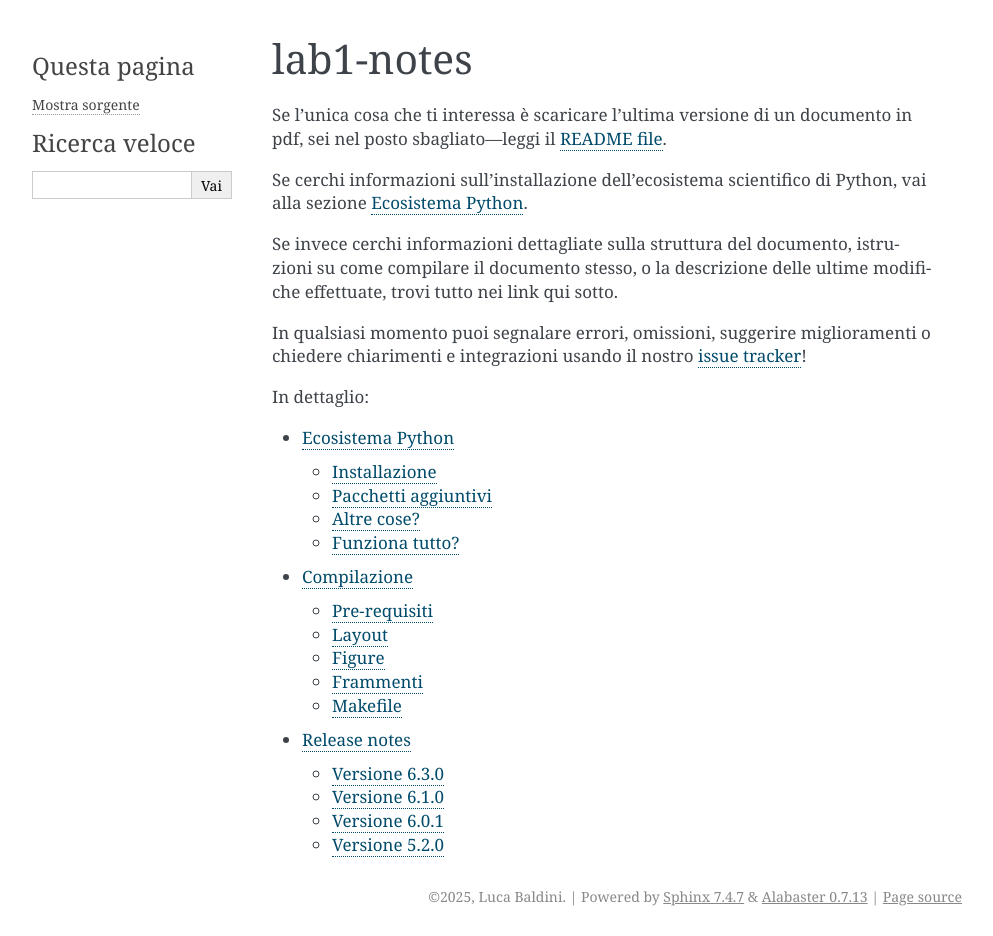
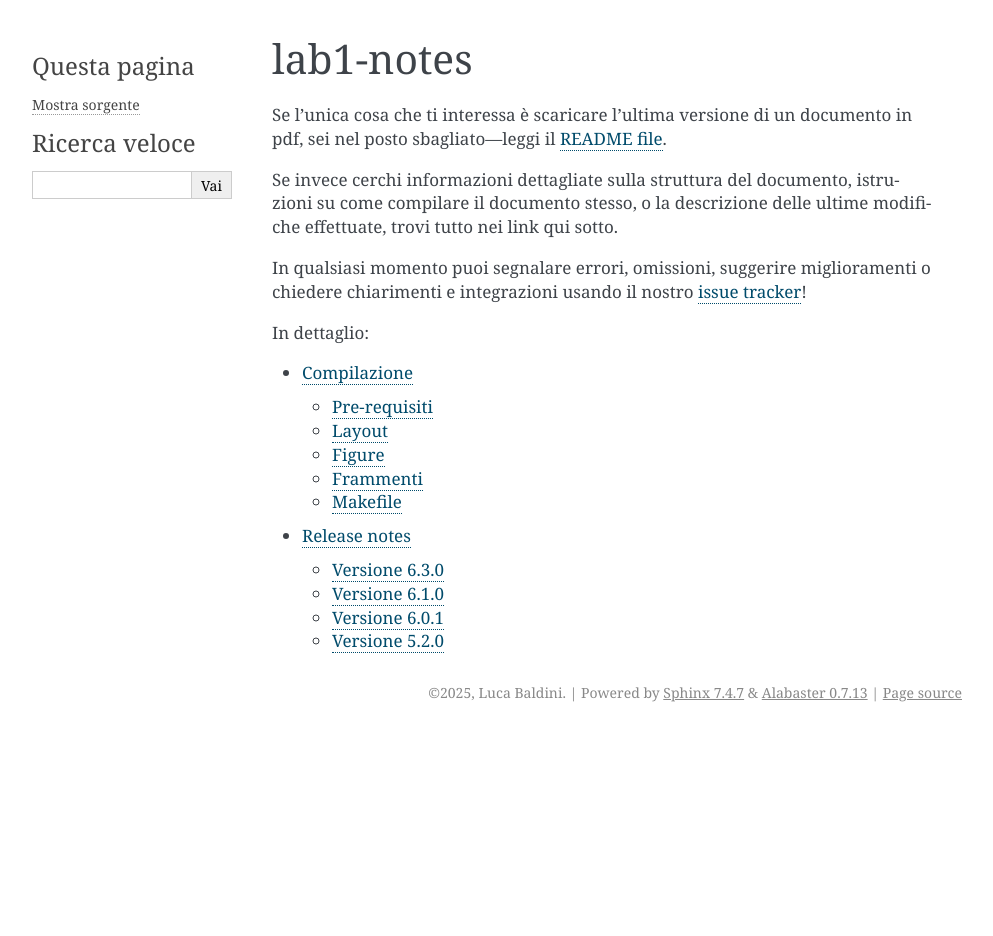
Before and after one commit to unipi-physics-labs/lab1-notes, a Sphinx documentation site: the page built from docs/index.rst, in a window 1280 px wide. Shown: the whole page, without its empty margins (148-1141 px from the left). Built offline with Sphinx 7.4.7, drawn with Linux system fonts in a browser that asks for light colours; the version number could not be read and is left out; after the commit the page ends 900 px from its top, so only the background shows below that; some of the changed lines change nothing that is shown.

Commit message:
Docs on Python installation removed.

````diff
--- a/docs/ecosystem.rst
+++ /dev/null
@@ -1,159 +0,0 @@
-.. _ecosystem:
-
-Ecosistema Python
-=================
-
-Queste brevi note danno alcune indicazioni di base per l'installazione di
-Python e dell'ecosistema scientifico associato, e possono essere utili per
-mettersi in condizione di eseguire i frammenti di codice contenuti nelle
-dispense.
-
-La pagina principale di `Python <https://www.python.org/>`_ è il punto di
-ingresso fondamentale per tutte le questioni legate al linguaggio, comprese
-l'installazione e la documentazione. Se non avete particolari esigenze (o non
-sapete cosa vuol dire avere particolari esigenze) potete prendere l'ultima
-versione stabile (e.g., 3.13.7 a settembre 2025).
-Il tab "Downloads" in alto nella pagina web dovrebbe indirizzarvi di default
-all'ultima versione stabile per il vostro sistema operativo.
-
-
-Installazione
--------------
-
-Se usate Mac OS o GNU/Linux è più o meno garantito che abbiate già una versione di
-sistema di Python, e probabilmente questa va bene. Controllare solamente che
-non sia più vecchia della 3.7, nel qual caso, probabilmente, vale la pena di
-installarne una più recente.
-
-Se utilizzate Windows (e non avete Python installato sul vostro sistema), scaricate
-l'installer dalla `pagina web dei downloads <https://www.python.org/downloads/>`_ ed
-eseguitelo.
-
-.. note::
-
-    Quando lanciate l'installer di Windows potete selezionare l'installazione standard,
-    `assicurandovi di spuntare la check box che aggiunge l'eseguibile ``Python.exe``
-    alla variabile d'ambiente ``PATH``` (dovrebbe essere in basso nella finestrella
-    di avvio). Questo vi permetterà di lanciare l'interprete da terminale.
-
-Arrivati al termine dell'installazione, ed indipendentemente dal sistema operativo,
-assicuratevi di poter lanciare correttamente l'interprete Python dal vostro terminale, i.e.,
-digitando ``pyton`` e premendo INVIO dovreste vedere qualcosa di simile a
-
-.. code-block::
-
-    python
-    Python 3.13.7 (main, Aug 14 2025, 00:00:00) [GCC 15.2.1 20250808 (Red Hat 15.2.1-1)] on linux
-    Type "help", "copyright", "credits" or "license" for more information.
-    >>>
-
-Se vedete apparire i tre caratteri ``>>>`` siete a cavallo---potete iniziare ad eseguire
-comandi Python interattivamente. In caso contrario fate un respiro profondo e cercate di
-capire se e cosa non è andato secondo i piani, perché con ogni probabilità non avrete fortuna
-con la prossima sezione.
-
-.. warning::
-
-    A seconda del sistema operativo (e.g., con versioni recenti di Mac OS) è possibile che
-    il comando per lanciare l'interprete Python non si chiami ``python`` ma ``python3``.
-    Si tratta di accidente storico che, nel 2025, è estremamente poco interessante; il
-    messaggio è: se non funziona il prima provate il secondo prima di gettare la spugna.
-
-
-Pacchetti aggiuntivi
---------------------
-
-Una volta installato Python siete a buon punto, ma non ancora alla fine: oltre al linguaggio,
-avrete bisogno almeno di tre pacchetti esterni aggiuntivi, da installare a parte:
-
-* `numpy <https://numpy.org/>`_ per l'algebra lineare;
-* `scipy <https://scipy.org/>`_ per il fitting (tra le altre cose);
-* `matplotlib <https://matplotlib.org/>`_ per fare grafici.
-
-La buona notizia è che, se potete lanciare l'interprete Python da terminale, con ogni
-probabilità potete anche lanciare il `package installer`, ``pip``:
-
-.. code-block:: shell
-
-    pip install numpy scipy matplotlib
-
-Se tutto è andato come doveva, a questo punto dovreste essere in grado di lanciare
-l'inteprete Python ed importare i pacchetti
-
-.. code-block::
-
-    python
-    Python 3.13.7 (main, Aug 14 2025, 00:00:00) [GCC 15.2.1 20250808 (Red Hat 15.2.1-1)] on linux
-    Type "help", "copyright", "credits" or "license" for more information.
-    >>> import numpy
-    >>> import scipy
-    >>> import matplotlib
-    >>>
-
-Se tutti e tre i comandi di import arrivano a completamento senza messaggi d'errore,
-congratulazione: siete quasi pronti! Se invece vedete qualcosa di simile a
-
-.. code-block::
-
-    >>> import numpy
-    Traceback (most recent call last):
-      File "<python-input-0>", line 1, in <module>
-        import numpy
-    ModuleNotFoundError: No module named 'numpy'
-    >>>
-
-allora, purtroppo, qualcosa è andato storto.
-
-.. warning::
-
-    Se siete su uno di quei sistemi (e.g., Mac OS) in cui l'inteprete Python si chiama
-    ``python3`` e non ``python``, allora con ogni probabilità il `package manager` si chiama
-    ``pip3`` e non ``pip``. Vale quanto detto prima: in questo caso provate
-
-    .. code-block:: shell
-
-        pip3 install numpy scipy matplotlib
-
-
-
-Altre cose?
------------
-
-Si. Come minimo avrete bisogno di un `editor di testo`. In realtà è molto
-probabile che, una volta che avete iniziato a programmare, vi convinciate
-di aver bisogno di un `ambiente intergrato di sviluppo` (`integrated
-development environment`, o IDE, in inglese).
-
-Se volete replicare il setup utilizzato in laboratorio, installate
-`Visual Studio Code <https://code.visualstudio.com/>`_.
-
-
-
-Funziona tutto?
----------------
-
-Prova a copiare ed incollare il codice qui sotto nel tuo editor preferito e ad eseguirlo.
-Se appare un grafico con dei punti ed una retta dovresti essere `up and running`!
-
-
-.. code-block:: python
-
-    import numpy as np
-    from matplotlib import pyplot as plt
-    from scipy.optimize import curve_fit
-
-    def fit_model(x, m, q):
-        return m * x + q
-
-    t = np.array([1., 2., 3., 4., 5., 6., 7., 8., 9., 10.])
-    z = np.array([2.4, 4.3, 5.2, 8.55, 9.38, 12.2, 14.5, 16.2, 17.3, 19.5])
-    sigma_z = 0.5
-
-    popt, pcov = curve_fit(fit_model, t, z, sigma=sigma_z)
-
-    plt.errorbar(t, z, sigma_z, fmt='o')
-    plt.plot(t, fit_model(t, *popt))
-    plt.xlabel('Tempo [s]')
-    plt.ylabel('Spazio percorso [cm]')
-
-    plt.show()
--- a/docs/index.rst
+++ b/docs/index.rst
@@ -9,9 +9,6 @@ lab1-notes
 Se l'unica cosa che ti interessa è scaricare l'ultima versione di un documento in
 pdf, sei nel posto sbagliato---leggi il
 `README file <https://github.com/unipi-physics-labs/lab1-notes?tab=readme-ov-file#lab1-notes>`_.
-
-Se cerchi informazioni sull'installazione dell'ecosistema scientifico di
-Python, vai alla sezione :ref:`ecosystem`.
 
 Se invece cerchi informazioni dettagliate sulla struttura del documento, istruzioni
 su come compilare il documento stesso, o la descrizione delle ultime modifiche
@@ -26,6 +23,5 @@ chiedere chiarimenti e integrazioni usando il nostro
    :maxdepth: 2
    :caption: In dettaglio:
 
-   ecosystem
    compile
    release_notes
````
